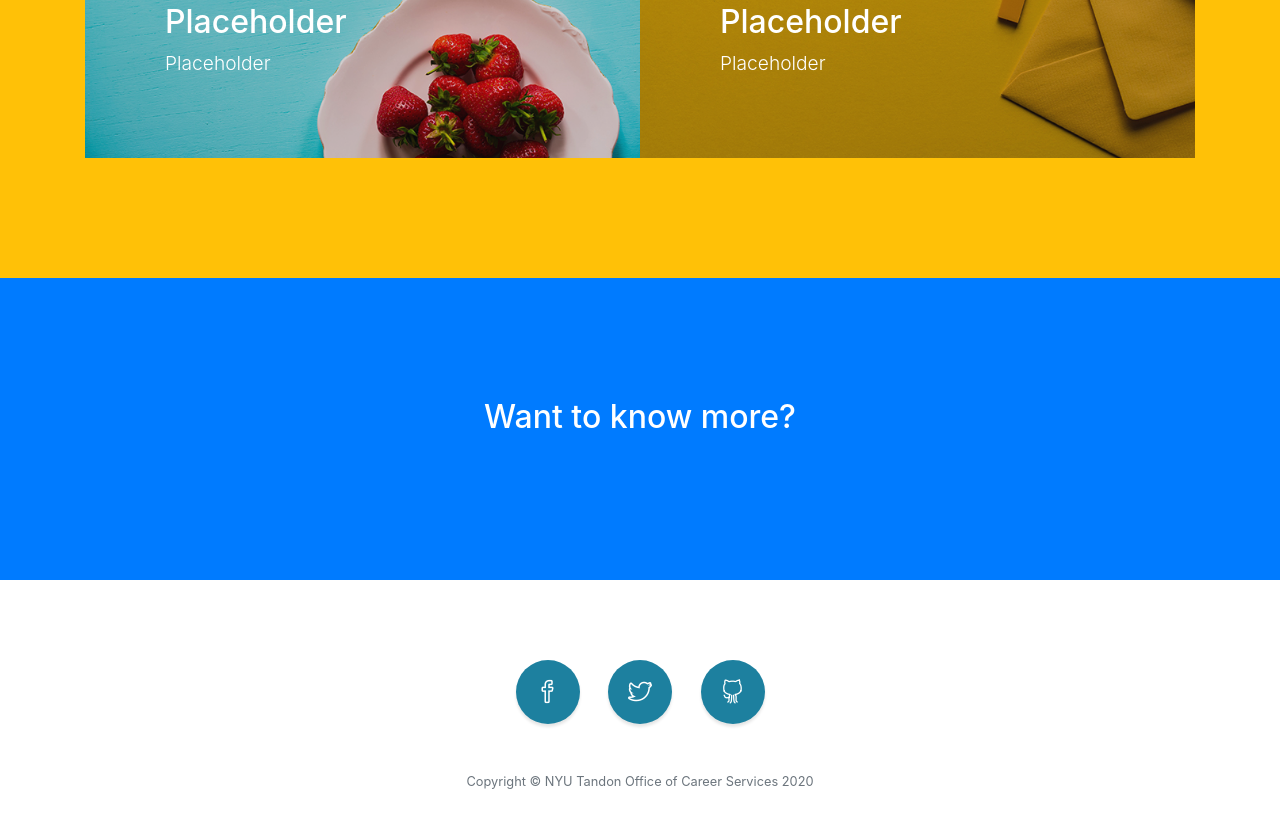
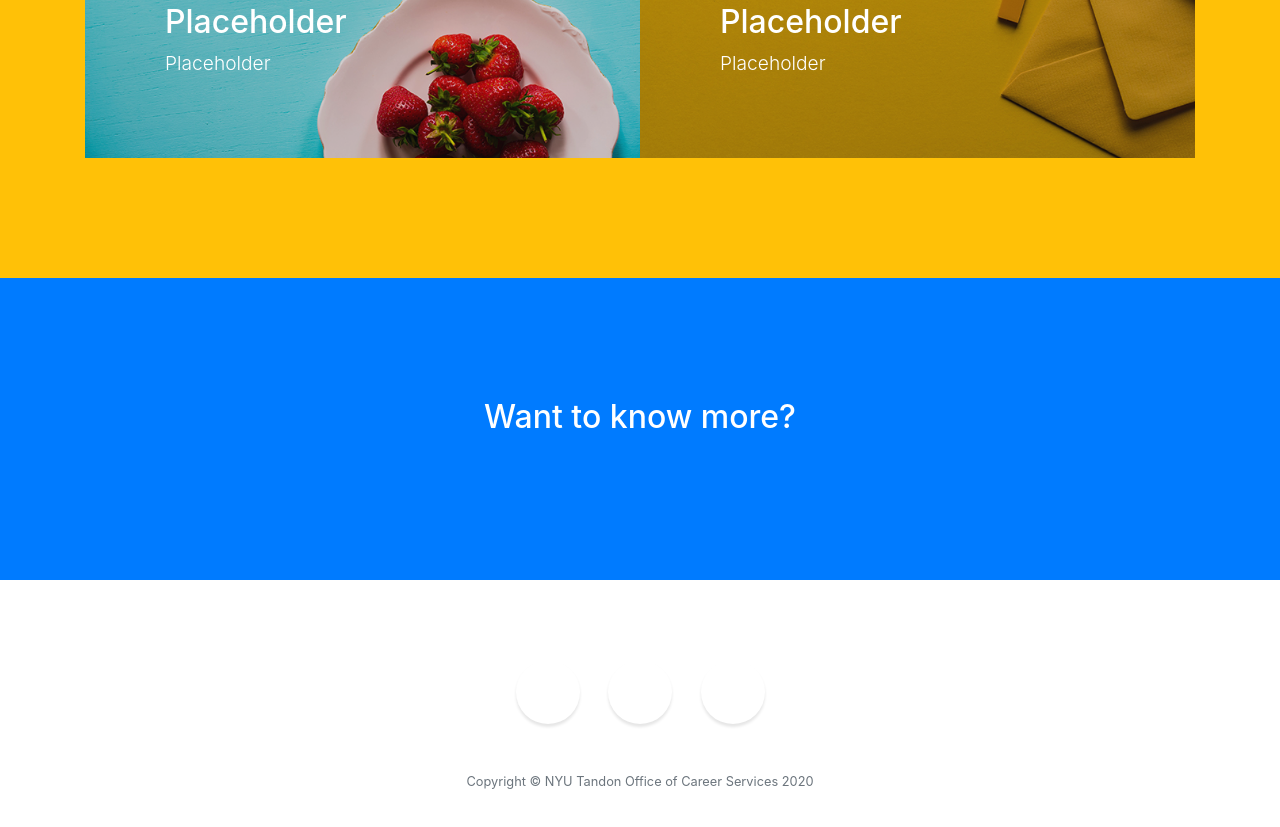
Before and after one commit to nyutandoncareerservices/bootcamp, a website with bundled scripts: page index.html in a window 1280 px wide. Shown: the part 2657-3484 px from the top of the page. Built offline with nearby package versions, Linux system fonts and the light colour scheme.

Commit message:
updated colors

```diff
--- a/css/stylish-portfolio.css
+++ b/css/stylish-portfolio.css
@@ -303,7 +303,7 @@ footer.footer .social-link {
   width: 4rem;
   line-height: 4.3rem;
   font-size: 1.5rem;
-  background-color: #1D809F;
+  background-color: var(--white);
   transition: background-color 0.15s ease-in-out;
   box-shadow: 0 3px 3px 0 rgba(0, 0, 0, 0.1);
 }
```
